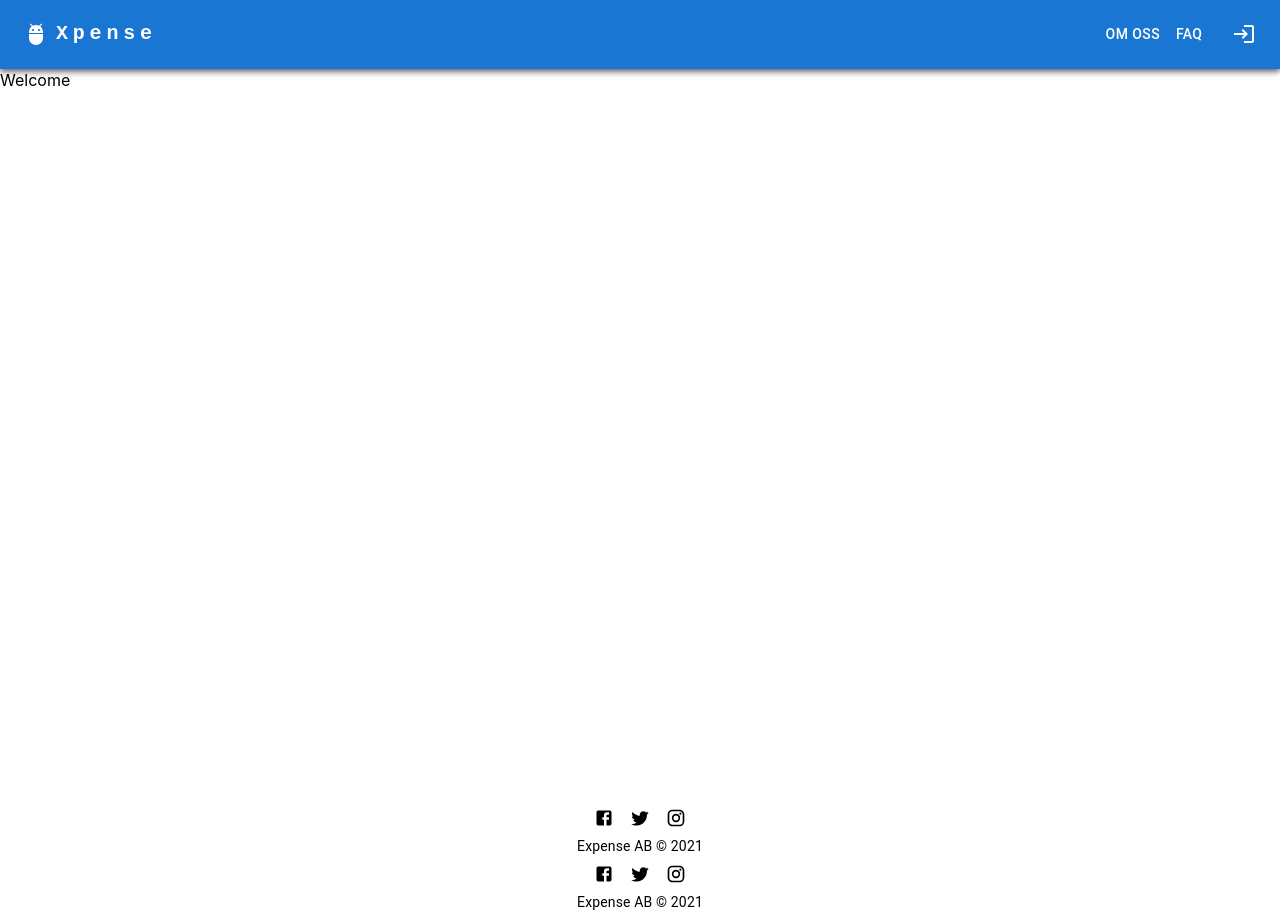
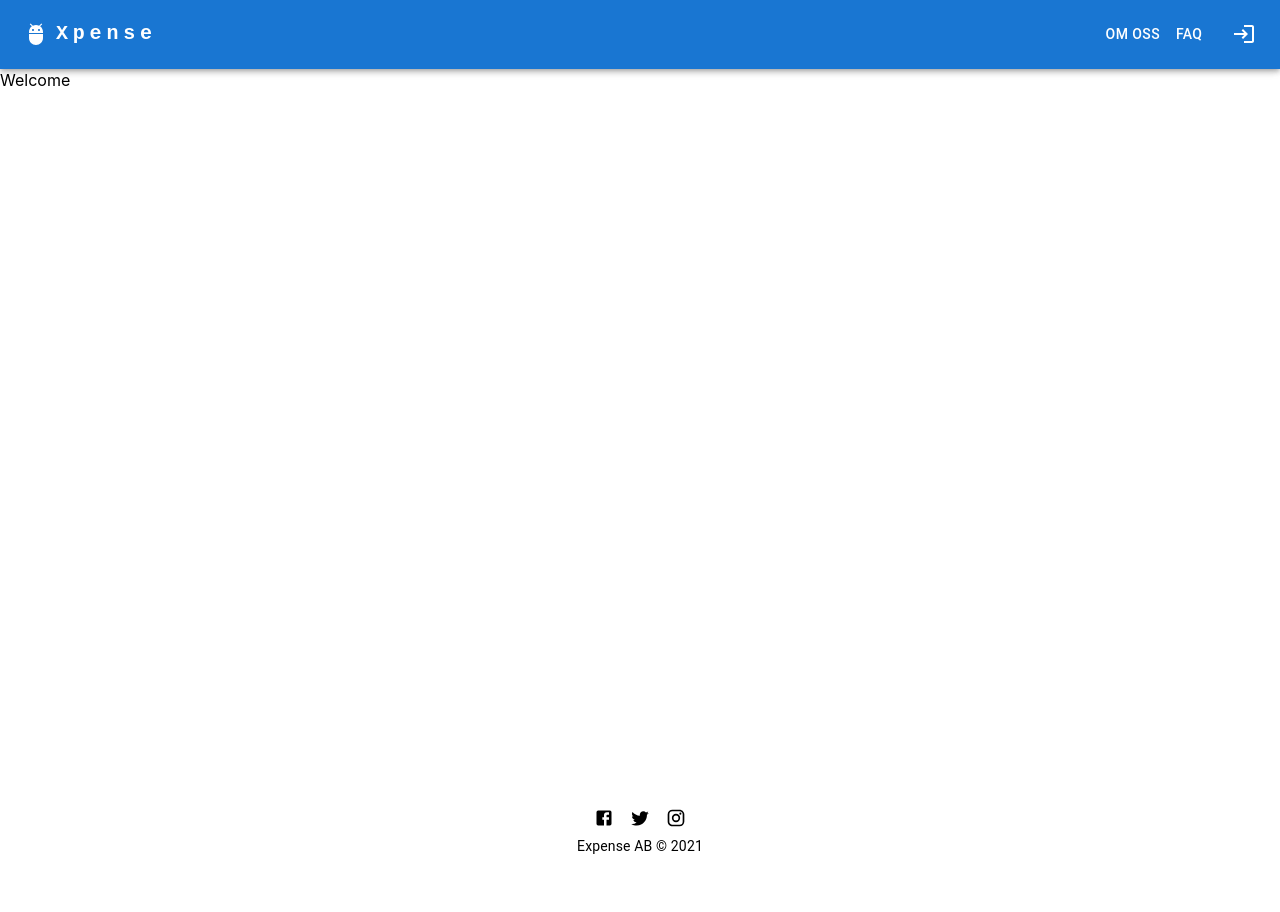
Before and after one commit to Fullstack-Roligheter/Frontend-ReactTS, a React (Create React App) app: page / in a window 1280 px wide. After the commit the page ends 856 px from the top, so only its background shows below. Built offline with nearby package versions, Linux system fonts and the light colour scheme.

Commit message:
Changed to sessionstorage, fixed routings, fixed profilepicture, removed second footer.

```diff
--- a/src/features/dashboard/dashboard.tsx
+++ b/src/features/dashboard/dashboard.tsx
@@ -1,7 +1,7 @@
 import { Navigate } from 'react-router-dom'
 
 function DashboardFeature() {
-	let UserIsLoggedIn = localStorage.getItem('user')
+	let UserIsLoggedIn = sessionStorage.getItem('user')
 	console.log('authenticatedLayout: ', UserIsLoggedIn)
 
 	if (UserIsLoggedIn === null) {
--- a/src/features/login/login.tsx
+++ b/src/features/login/login.tsx
@@ -36,7 +36,7 @@ const LogIn = () => {
 			.then((response) => {
 				alert('Du är nu Inloggad')
 				setFormData(response.data)
-				localStorage.setItem('user', `${response.userID}`)
+				sessionStorage.setItem('user', `${response.userID}`)
 				console.log('user id object:', response)
 				console.log('user id value: ', response.userID)
 				navigate(`/${response.userID}`)
@@ -55,7 +55,7 @@ const LogIn = () => {
 	}
 
 	useEffect(() => {
-		const loggedInUser = localStorage.getItem('user')
+		const loggedInUser = sessionStorage.getItem('user')
 		if (loggedInUser) {
 			const foundUser = JSON.parse(loggedInUser)
 			setFormData(foundUser)
--- a/src/routes.tsx
+++ b/src/routes.tsx
@@ -11,17 +11,18 @@ import EditSavingPlan from './features/savings/EditSavingPlan'
 import CheckSavingPlans from './features/savings/GetSavingPlans'
 import Layout from './shared/layout/layout'
 import AuthenticatedLayout from './shared/layout/authenticatedLayout'
+import UnauthenticatedLayout from './shared/layout/unauthenticatedLayout'
 
 const AppRouter = () => {
-  let UserIsLoggedIn = JSON.parse(localStorage.getItem('user') || '""')
+  let UserIsLoggedIn = JSON.parse(sessionStorage.getItem('user') || '""')
   console.log('routing user is logged in', UserIsLoggedIn)
 
   return (
     <BrowserRouter>
-      <Layout>
+      <UnauthenticatedLayout element={UserIsLoggedIn}>
         <Routes>
           <Route>
-            <Route element={<Layout user={UserIsLoggedIn} />}>
+            <Route >
               <Route index element={<WelcomeFeature />} />
               <Route path='/omoss' element={<OmOss />} />
               <Route path='/login' element={<LogIn />} />
@@ -40,7 +41,7 @@ const AppRouter = () => {
             </Route>
           </Route>
         </Routes>
-      </Layout>
+      </UnauthenticatedLayout>
     </BrowserRouter>
   )
 }
--- a/src/shared/layout/authenticatedLayout.tsx
+++ b/src/shared/layout/authenticatedLayout.tsx
@@ -7,7 +7,7 @@ import Sidebar from './sidebar/sidebar'
 const AuthenticatedLayout = (props: any) => {
   // console.log('authenticated props:', props)
 
-  let UserIsLoggedIn = localStorage.getItem('user')
+  let UserIsLoggedIn = sessionStorage.getItem('user')
   // console.log('authenticatedLayout: ', UserIsLoggedIn)
 
   if (UserIsLoggedIn === null) {
--- a/src/shared/layout/header/header.tsx
+++ b/src/shared/layout/header/header.tsx
@@ -31,7 +31,7 @@ const ResponsiveAppBar = (props: any) => {
 	// const [username, setUsername] = useState('')
 	// const [password, setPassword] = useState('')
 
-	var UserInfo = localStorage.getItem('user')
+	var UserInfo = sessionStorage.getItem('user')
 
 	let settings = [
 		{ title: 'Profile', route: '/profile' },
@@ -74,7 +74,7 @@ const ResponsiveAppBar = (props: any) => {
 		// setUser('')
 		// setUsername('')
 		// setPassword('')
-		localStorage.clear()
+		sessionStorage.clear()
 		alert('Du är nu Utloggad')
 		navigate('/')
 		// window.location.reload()
@@ -191,7 +191,7 @@ const ResponsiveAppBar = (props: any) => {
 										<IconButton onClick={handleOpenUserMenu} sx={{ p: 0 }}>
 											<Avatar
 												alt='Remy Sharp'
-												src='/static/images/avatar/2.jpg'
+												src=' https://source.unsplash.com/random'
 											/>
 										</IconButton>
 									</Tooltip>
--- a/src/shared/layout/layout.tsx
+++ b/src/shared/layout/layout.tsx
@@ -5,14 +5,14 @@ import { Box } from '@mui/material'
 
 const Layout = (props: any) => {
   return (
-    <main>
+    <>
       <Box sx={{ minHeight: 'calc(100vh - 70px)', marginTop: '70px' }}>
         <Header />
-        <div className='content-container'>{props.children}</div>
+        <Box>{props.children}</Box>
         <Outlet />
       </Box>
       <Footer />
-    </main>
+    </>
   )
 }
 export default Layout
--- a/src/shared/layout/unauthenticatedLayout.tsx
+++ b/src/shared/layout/unauthenticatedLayout.tsx
@@ -14,6 +14,7 @@ const UnauthenticatedLayout = (props: any) => {
 				}}
 			>
 				<Header />
+				<Box>{props.children}</Box>
 				<Outlet />
 			</Box>
 			<Footer />
```
